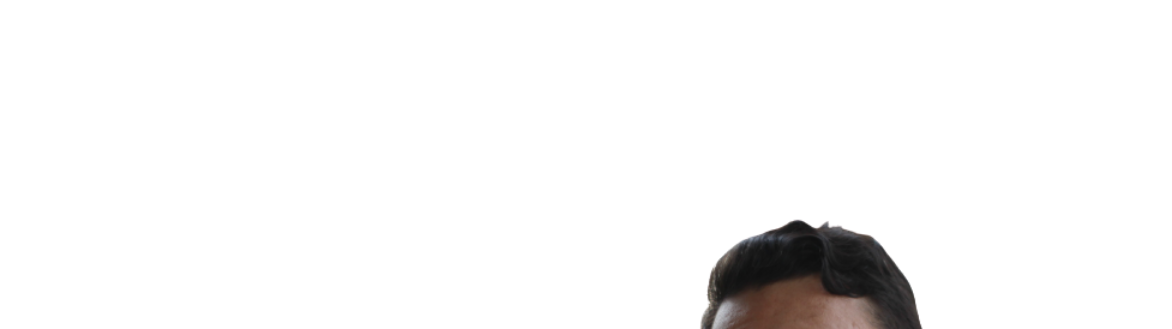
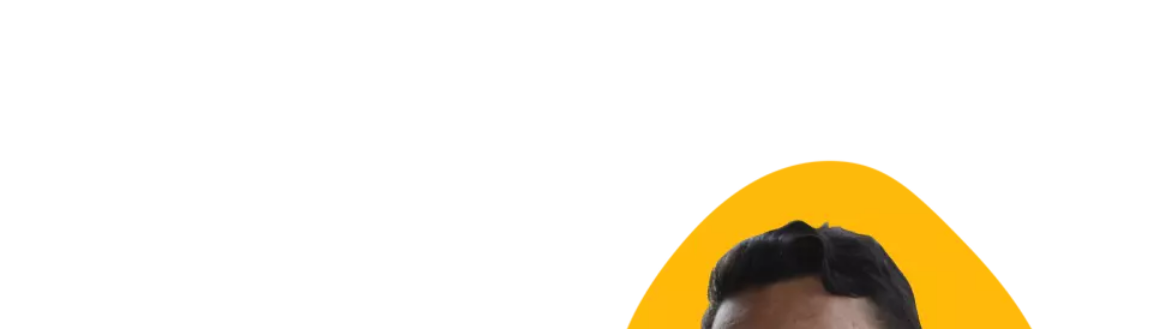
Before and after one commit to gilangcsy/gilangcsy.github.io, a plain HTML site: page index.html in a window 1536 px wide. Shown: the part 63-392 px from the top of the page, without its empty margins (181-1353 px from the left). Drawn offline with nearby package versions, Linux system fonts and the light colour scheme; a web font is replaced by a local one.

Commit message:
Optimized

```diff
--- a/index.html
+++ b/index.html
@@ -61,7 +61,7 @@
                             class="btn btn-primary mt-3" target="_blank">Contact Me</a>
                     </div>
                 </div>
-                <div class="col-sm image-svg">
+                <div data-aos="zoom-in" class="col-sm image-svg">
 
                 </div>
             </div>
--- a/style.css
+++ b/style.css
@@ -527,7 +527,7 @@ body {
 
 
     .image-svg {
-        background: url(img/jumbo.png);
+        background: url(img/jumbo.webp);
         background-size: 450px;
         background-repeat: no-repeat;
         background-position: center;
@@ -588,7 +588,7 @@ body {
     }
 
     .image-svg {
-        background: url(img/jumbo.png);
+        background: url(img/jumbo.webp);
         background-size: 600px;
         background-repeat: no-repeat;
         background-position: center;
```
Also changed, not shown: img/jumbo.png (deleted), img/jumbo.webp (added).
